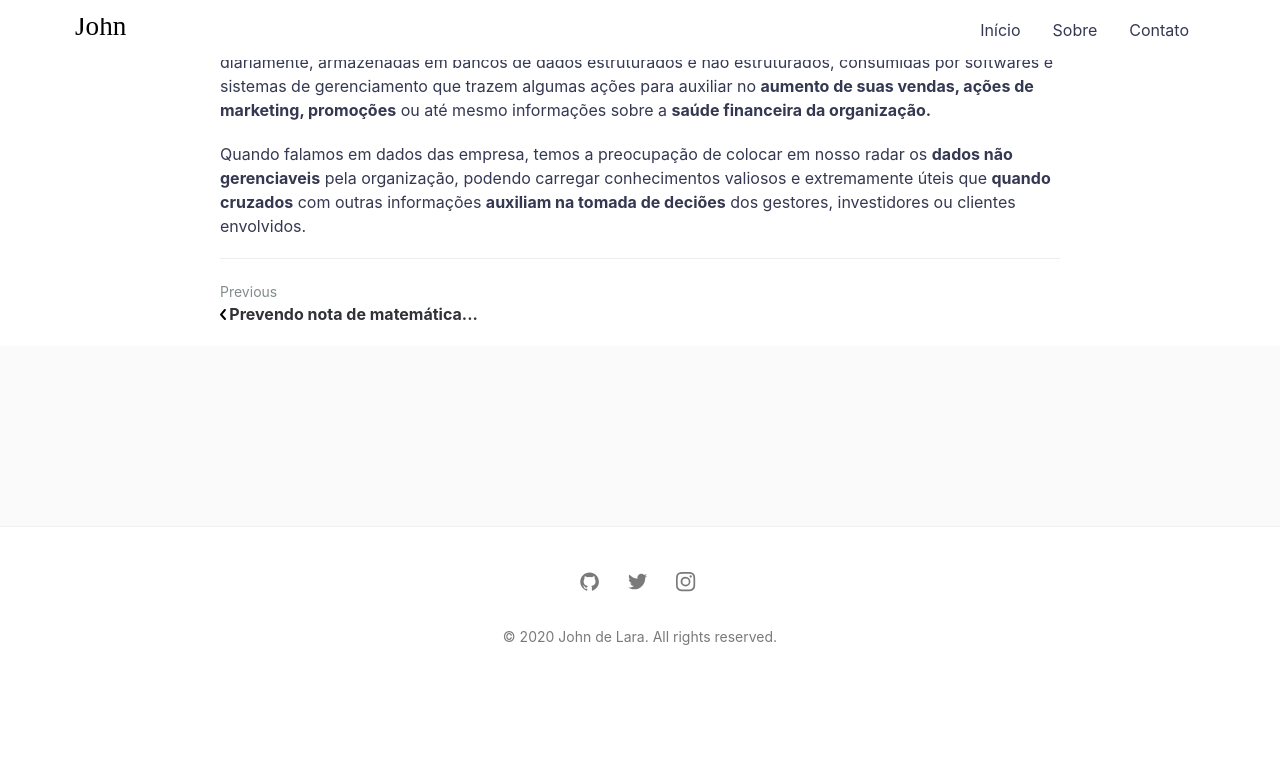
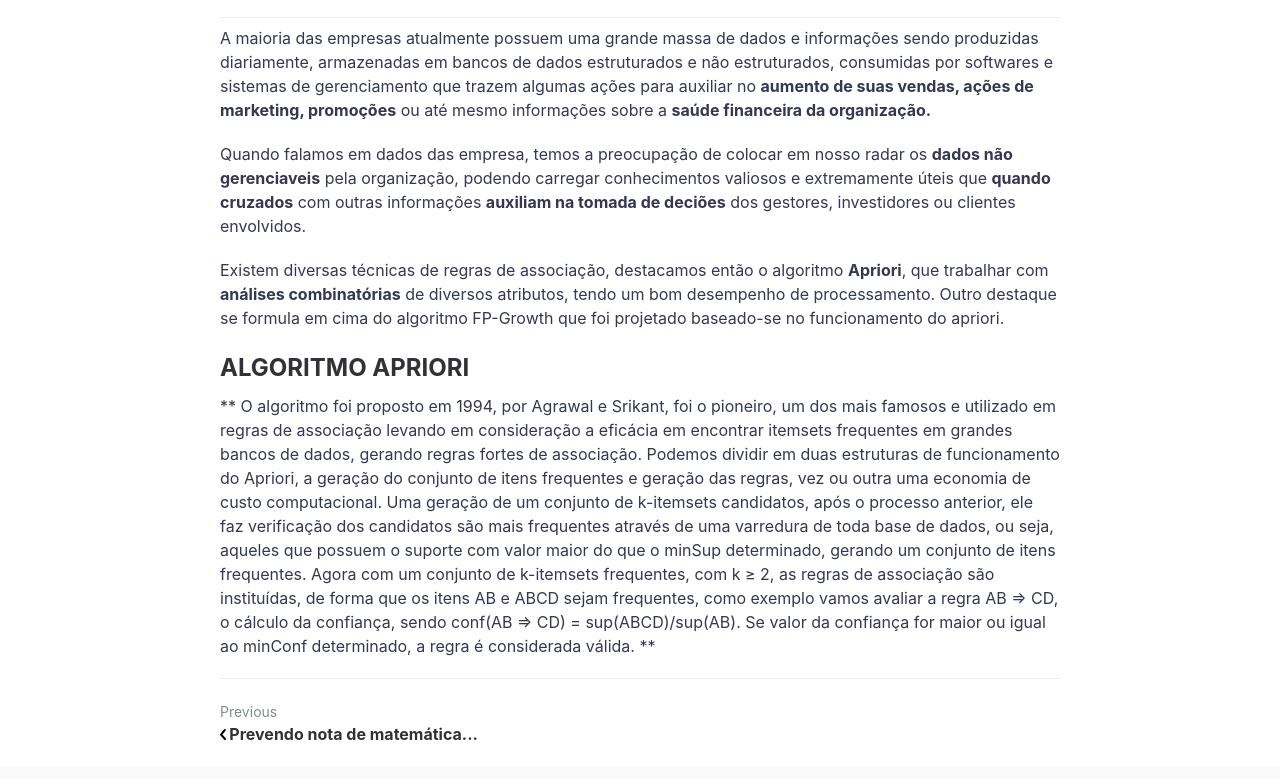
Before and after one commit to johndelara1/portfolioweb, a Jekyll site: the page built from _posts/2020-05-14-Regras de Associação.md, in a window 1280 px wide and 900 px high, scrolled down 1340 px. Shown: the top 779 px of the window. Built offline with Jekyll 4.4.1, drawn with Linux system fonts in a browser that asks for light colours; comment, search, counter and statistics services are not loaded; before the commit the page ends 2032 px from its top, so only the background shows below that; some of the changed text lies outside the part shown.

Commit message:
Alteração do Artigo

```diff
--- a/_posts/2020-05-14-Regras de Associação.md
+++ b/_posts/2020-05-14-Regras de Associação.md
@@ -38,3 +38,24 @@ informações sobre a **saúde financeira da organização.**
 Quando falamos em dados das empresa, temos a preocupação de colocar em nosso radar os **dados não gerenciaveis** pela organização,
 podendo carregar conhecimentos valiosos e extremamente úteis que **quando cruzados** com outras informações
 **auxiliam na tomada de deciões** dos gestores, investidores ou clientes  envolvidos.
+
+Existem diversas técnicas de regras de associação, destacamos então o algoritmo
+**Apriori**, que trabalhar com **análises combinatórias** de diversos atributos, tendo um bom
+desempenho de processamento. Outro destaque se formula em cima do algoritmo FP-Growth que foi projetado
+baseado-se no funcionamento do apriori.
+
+## ALGORITMO APRIORI
+
+** O algoritmo foi proposto em 1994, por Agrawal e Srikant, foi o pioneiro, um dos mais
+famosos e utilizado em regras de associação levando em consideração a eficácia em encontrar
+itemsets frequentes em grandes bancos de dados, gerando regras fortes de associação.
+Podemos dividir em duas estruturas de funcionamento do Apriori, a geração do conjunto
+de itens frequentes e geração das regras, vez ou outra uma economia de custo computacional.
+Uma geração de um conjunto de k-itemsets candidatos, após o processo anterior, ele faz
+verificação dos candidatos são mais frequentes através de uma varredura de toda base de dados,
+ou seja, aqueles que possuem o suporte com valor maior do que o minSup determinado, gerando
+um conjunto de itens frequentes. Agora com um conjunto de k-itemsets frequentes, com k ≥ 2,
+as regras de associação são instituídas, de forma que os itens AB e ABCD sejam frequentes,
+como exemplo vamos avaliar a regra AB ⇒ CD, o cálculo da confiança, sendo conf(AB ⇒ CD)
+= sup(ABCD)/sup(AB). Se valor da confiança for maior ou igual ao minConf determinado, a
+regra é considerada válida. **
```
